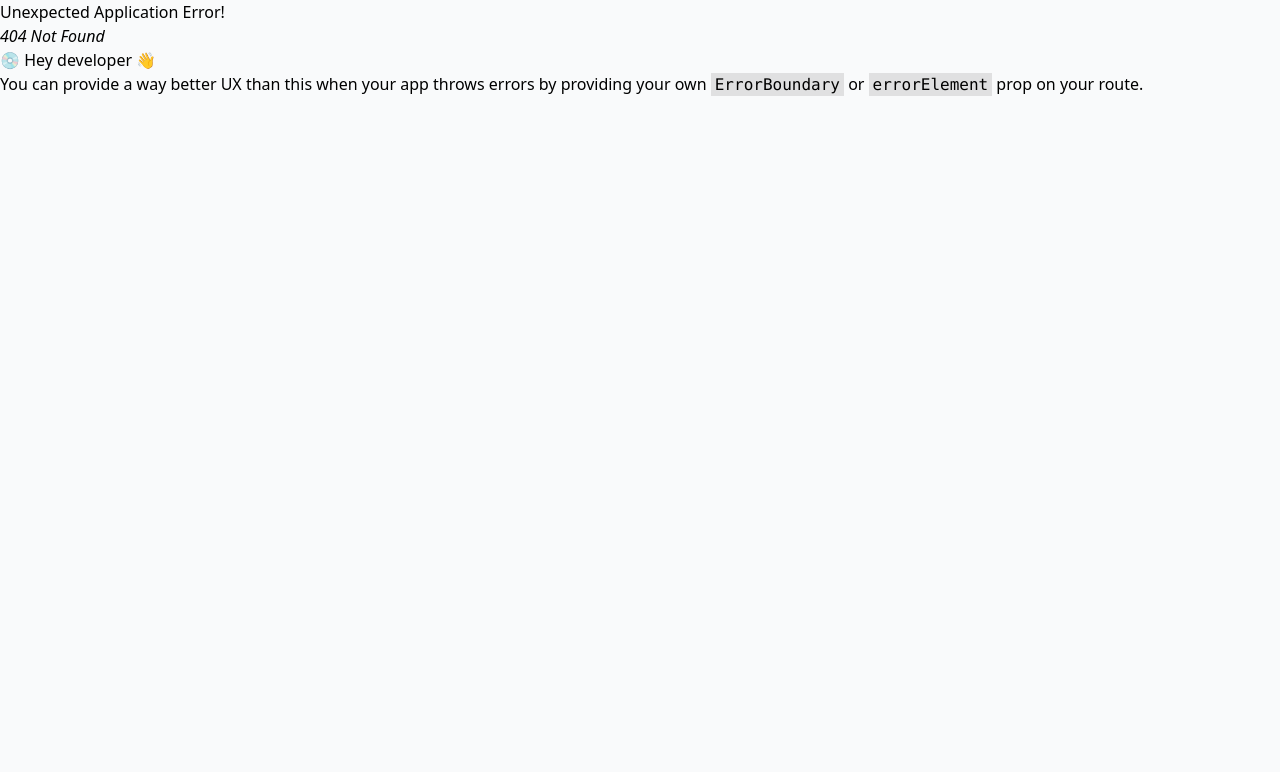
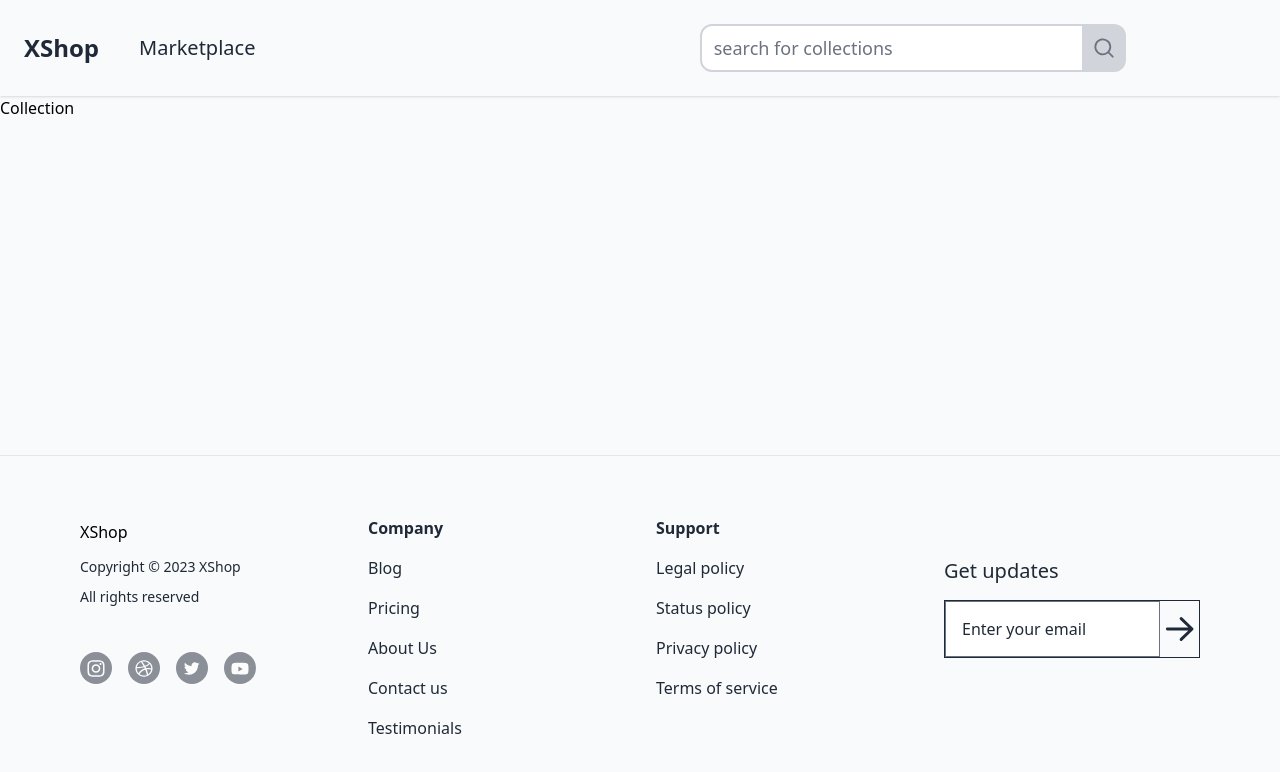
Before and after one commit to ReactXShop/react-xshop-seed, a React (Vite) app: page /collection/77-bit in a window 1280 px wide. Before the commit this address had no page. Shown: the top 772 px of the page. Built offline with nearby package versions, Linux system fonts and the light colour scheme.

Commit message:
fixed a style issue caused by tailwind config

```diff
--- a/index.html
+++ b/index.html
@@ -2,7 +2,6 @@
 <html lang="en" class="h-full scroll-smooth bg-gray-50">
   <head>
     <meta charset="UTF-8" />
-    <link rel="icon" type="image/svg+xml" href="/vite.svg" />
     <meta name="viewport" content="width=device-width, initial-scale=1.0" />
     <title>React XShop</title>
   </head>
--- a/src/components/SearchBar.tsx
+++ b/src/components/SearchBar.tsx
@@ -5,7 +5,6 @@ import { useNavigate } from "react-router-dom";
 type Props = {
   id?: string;
 };
-
 export const SearchBar: React.FC<Props> = ({ id = "searchInput" }) => {
   const [searchInput, setSearchInput] = useState("");
 
--- a/src/layout/Header.tsx
+++ b/src/layout/Header.tsx
@@ -3,7 +3,7 @@ import { SearchBar } from "../components/SearchBar";
 
 export const Header = () => {
   return (
-    <div className="sticky top-0 h-20 bg-indigo-400">
+    <div className="sticky top-0 z-50">
       <div className="bg-gray-50 px-6 py-6 shadow">
         <div className="container mx-auto flex items-center justify-start">
           <h1 className="text-2xl font-black text-gray-800 dark:text-black">
--- /dev/null
+++ b/src/pages/collection/Collection.tsx
@@ -0,0 +1,3 @@
+export const Collection = () => {
+  return <div>Collection</div>;
+};
--- a/tailwind.config.cjs
+++ b/tailwind.config.cjs
@@ -1,12 +1,8 @@
 /** @type {import('tailwindcss').Config} */
 
 module.exports = {
-  content: ["./src/**/*.{js,ts,jsx,tsx}"],
-  // plugins: [require("daisyui")],
-  plugins: [
-    // require("daisyui"),
-    require("@tailwindcss/forms"),
-  ],
+  content: ["./src/**/*.{js,ts,jsx,tsx}", "./index.html"],
+  plugins: [require("@tailwindcss/forms")],
   theme: {
     extend: {
       gridTemplateColumns: {
```
Also changed, not shown: src/layout/Layout.tsx (+7 -1 lines).
